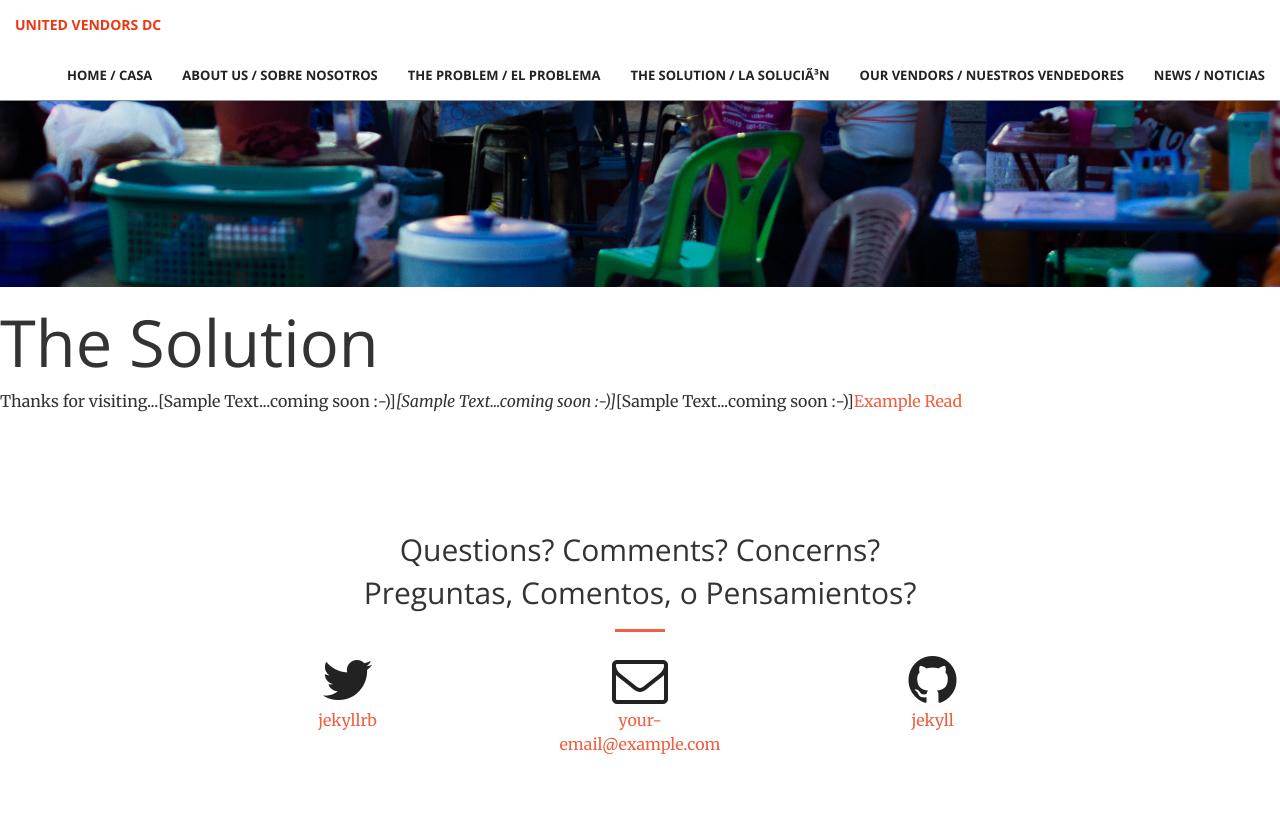
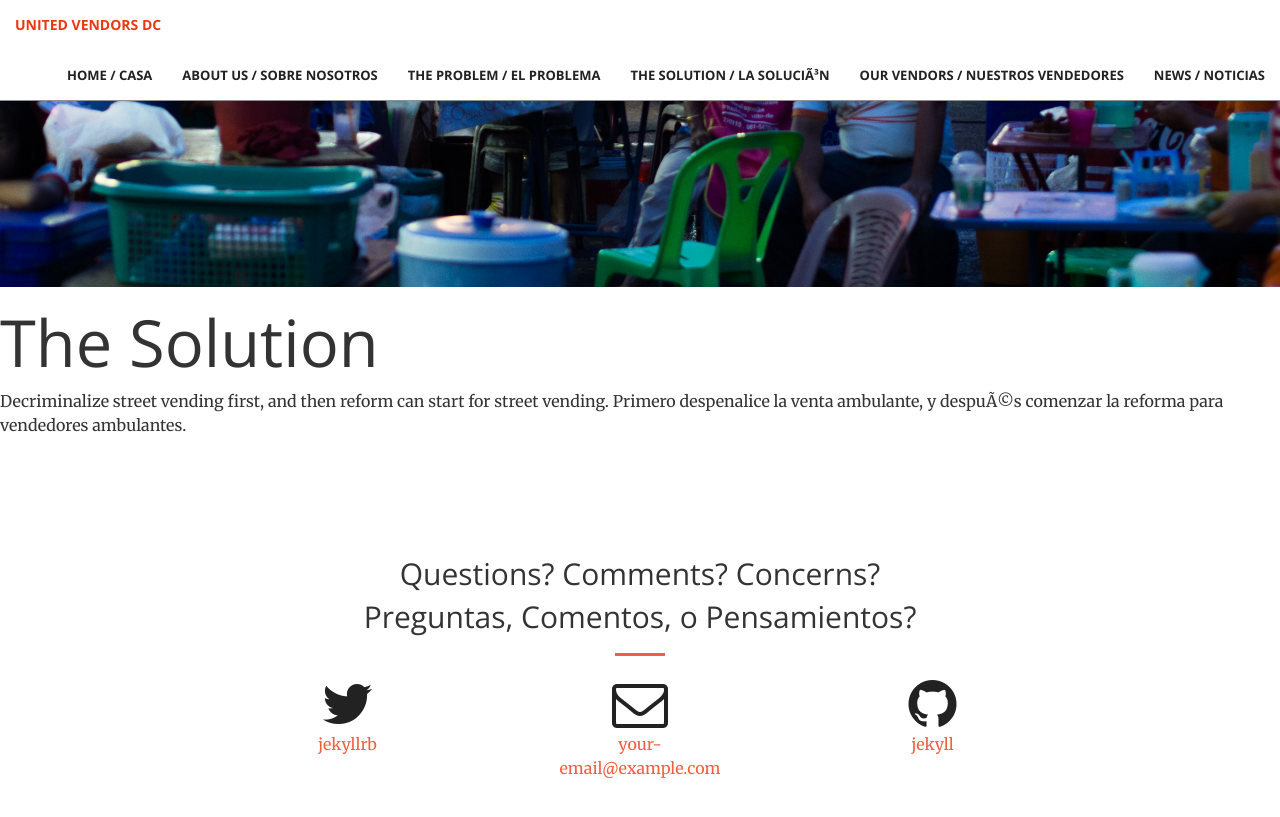
Before and after one commit to UnitedVendorsDC/unitedvendorsdc.github.io, a Jekyll site: the page built from theSolution.html, in a window 1280 px wide and 900 px high, scrolled down 633 px. Shown: the top 817 px of the window. Built offline with Jekyll 4.4.1, drawn with Linux system fonts in a browser that asks for light colours.

Commit message:
Update theSolution.html

```diff
--- a/theSolution.html
+++ b/theSolution.html
@@ -6,6 +6,9 @@ title: The Solution
 <div class="blurb">
 
 	<h1>The Solution</h1>
-	<p>Thanks for visiting...[Sample Text...coming soon :-)]<em>[Sample Text...coming soon :-)]</em>[Sample Text...coming soon :-)]<a href="/about">Example Read</a></p>
+	<p>Decriminalize street vending first, and then reform can start for street vending.
+
+Primero despenalice la venta ambulante, y después comenzar la reforma para vendedores ambulantes.
+</em> <a href="/about"></a></p>
 
 </div><!-- /.blurb -->
```
